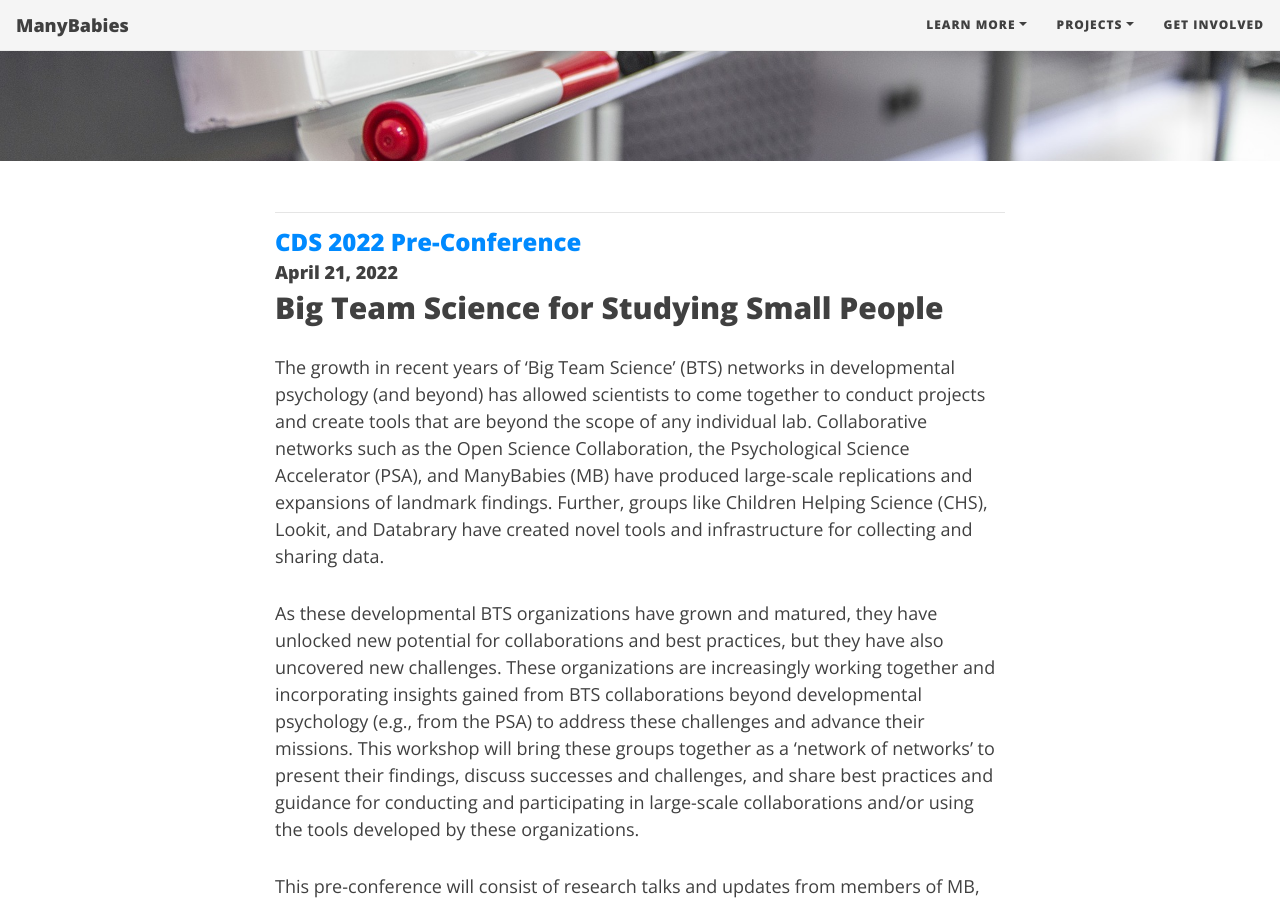
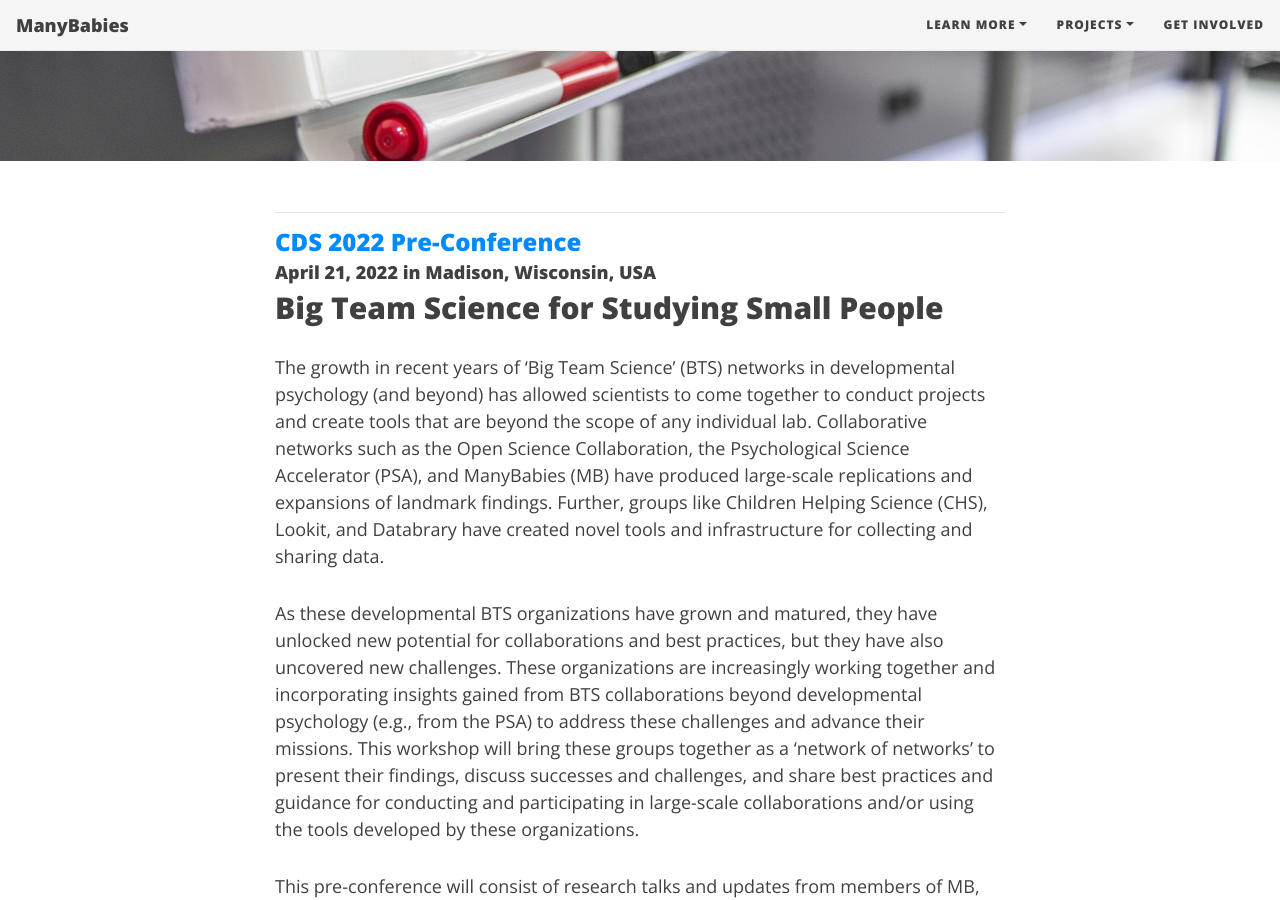
Before and after one commit to manybabies/manybabies.github.io, a Jekyll site: the page built from workshops.md, in a window 1280 px wide and 900 px high, scrolled down 326 px. Built offline with Jekyll 4.4.1, drawn with Linux system fonts in a browser that asks for light colours; nearby versions of some CDN libraries; some web fonts are replaced.

Commit message:
Update workshops.md

```diff
--- a/workshops.md
+++ b/workshops.md
@@ -12,7 +12,7 @@ To do:
 ***
 
 ### [CDS 2022 Pre-Conference](https://cogdevsoc.org/pre-conference-workshops-2/)
-#### April 21, 2022
+#### April 21, 2022 in Madison, Wisconsin, USA
 ## Big Team Science for Studying Small People
 
 
```
